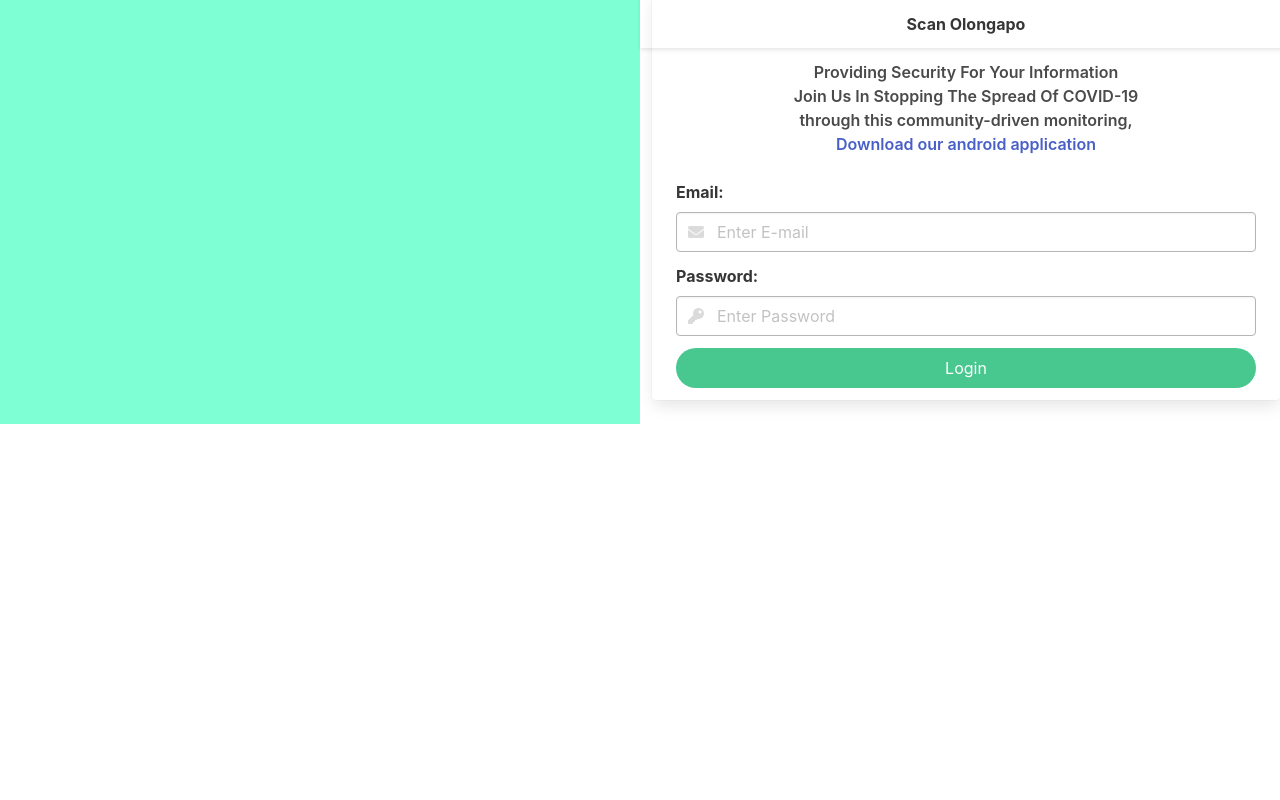
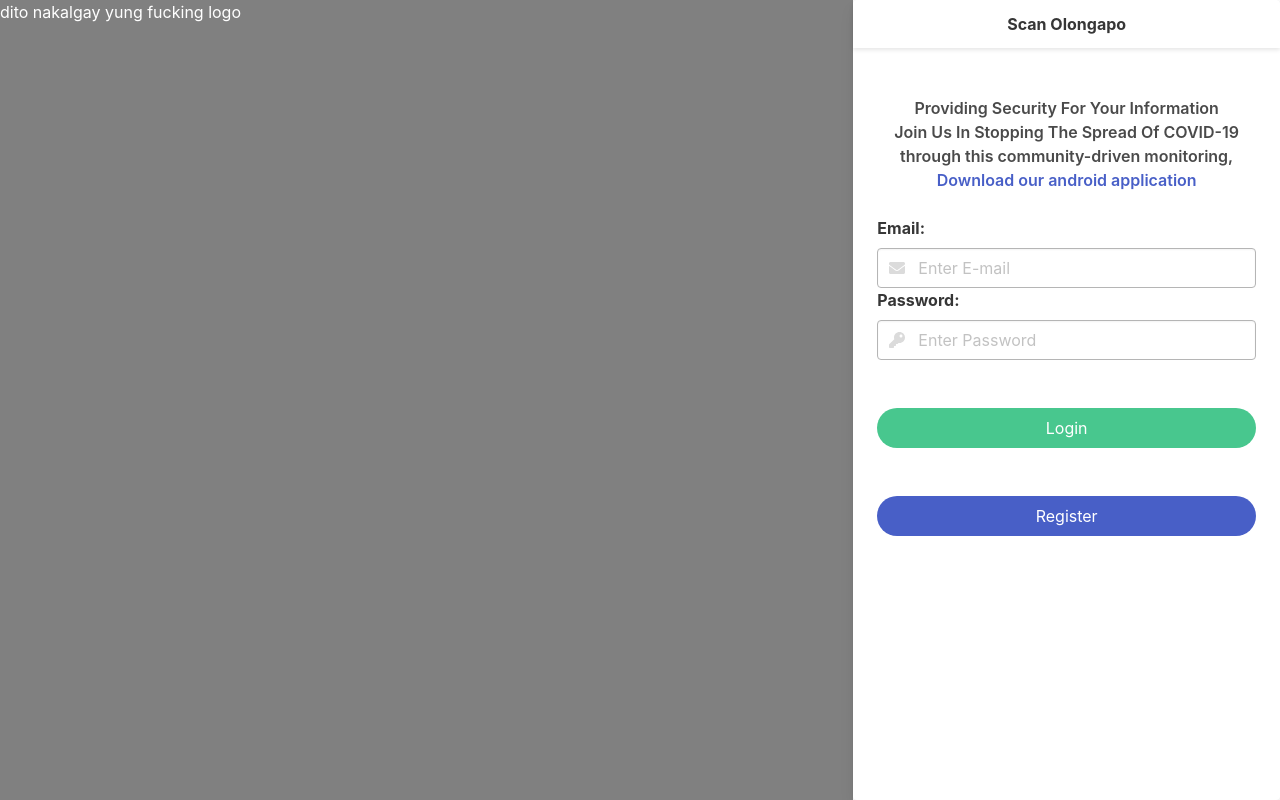
Before and after one commit to cliljdn/capstone-frontend, a Vue app: page / in a window 1280 px wide. Built offline with nearby package versions, Linux system fonts and the light colour scheme.

Commit message:
wip login

```diff
--- a/public/index.html
+++ b/public/index.html
@@ -10,6 +10,11 @@
 			src="https://use.fontawesome.com/releases/v5.14.0/js/all.js"
 		></script>
 		<title><%= htmlWebpackPlugin.options.title %></title>
+		<style>
+			* {
+				margin: 0 !important;
+			}
+		</style>
 	</head>
 	<body>
 		<noscript>
--- a/src/App.vue
+++ b/src/App.vue
@@ -1,12 +1,12 @@
 <template>
-	<section>
-		<div class="columns is-desktop is-fullheight">
-			<div class="column column-login-image is-half is-hidden-mobile"></div>
-			<div class="column column-login is-half ">
-				<LoginForm />
-			</div>
+	<div class="columns columns-parent is-gapless is-full">
+		<div class="column img-left is-hidden-mobile">
+			<h1 class="has-text-white">dito nakalgay yung fucking logo</h1>
 		</div>
-	</section>
+		<div class="column is-4 is-offset-8 is-full-mobile">
+			<LoginForm class="login-form" />
+		</div>
+	</div>
 </template>
 
 <script>
@@ -17,12 +17,17 @@ export default {
 }
 </script>
 
-<style scoped>
-section {
+<style>
+html,
+body {
 	height: 100%;
 }
-.column-login-image {
-	background-color: aquamarine;
+.columns-parent {
+	height: 100%;
+}
+
+.img-left {
+	background-color: grey;
 	background-image: url('');
 	background-repeat: no-repeat;
 	background-size: cover;
--- a/src/components/LoginForm.vue
+++ b/src/components/LoginForm.vue
@@ -1,14 +1,12 @@
 <template>
 	<div class="card">
 		<header class="card-header columns level is-mobile">
-			<p class="card-header-title mt-3 level-item has-text-centered">
+			<p class="card-header-title  level-item has-text-centered">
 				Scan Olongapo
 			</p>
 		</header>
-		<section>
-			<h3
-				class="has-text-centered has-text-weight-semibold is-capitalized ml-5 mr-5"
-			>
+		<section class="mt-6">
+			<h3 class="has-text-centered has-text-weight-semibold is-capitalized ">
 				Providing Security for your information
 			</h3>
 			<p
@@ -52,8 +50,16 @@
 							</span>
 						</div>
 					</div>
-					<button class="button is-success is-fullwidth is-link is-rounded">
+					<button
+						class="button is-success is-fullwidth is-link is-rounded mt-6"
+					>
 						Login
+					</button>
+
+					<button
+						class="button is-primary is-fullwidth is-link is-rounded mt-6"
+					>
+						Register
 					</button>
 				</form>
 			</div>
@@ -66,6 +72,14 @@ export default {}
 </script>
 
 <style>
+* {
+	margin: 0 !important;
+}
+html,
+body {
+	height: 100%;
+}
+
 .card {
 	height: 100%;
 }
```
